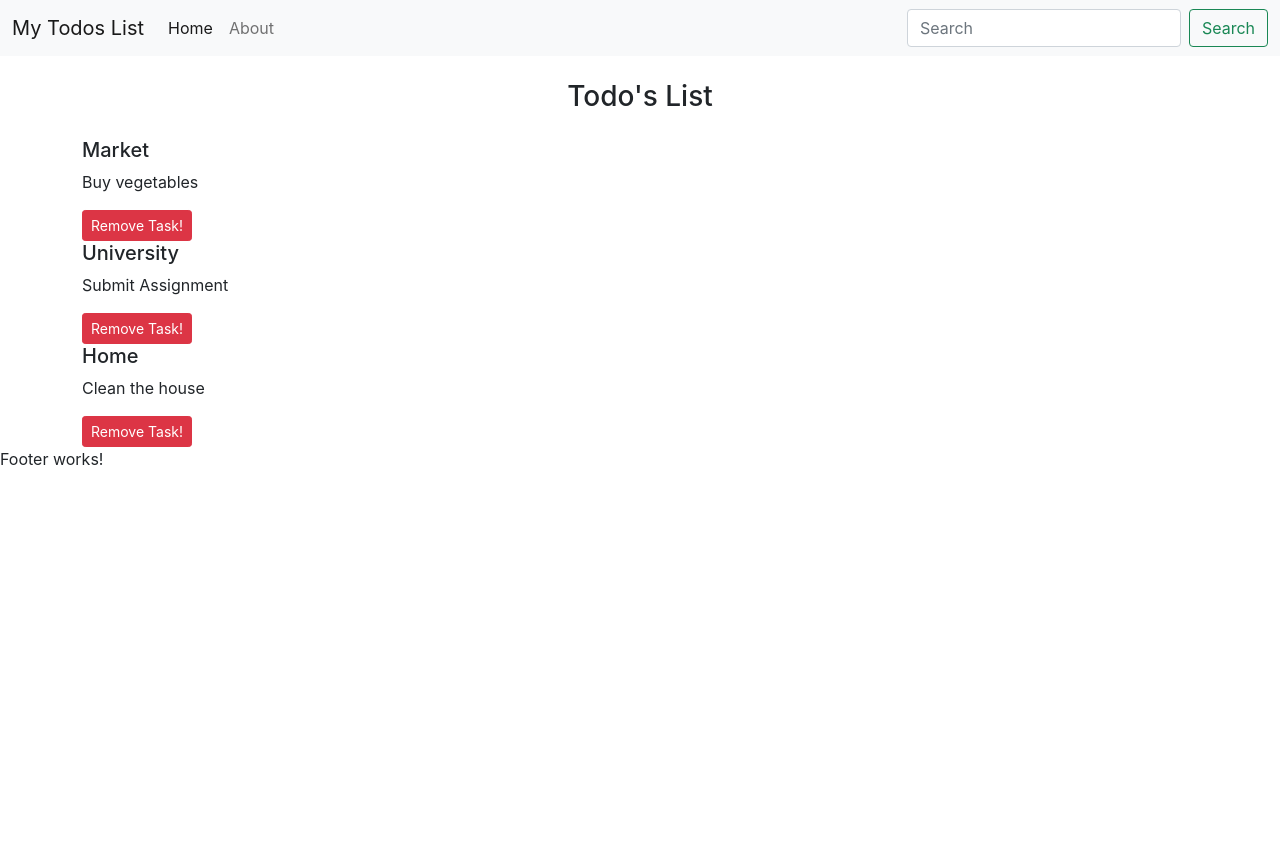
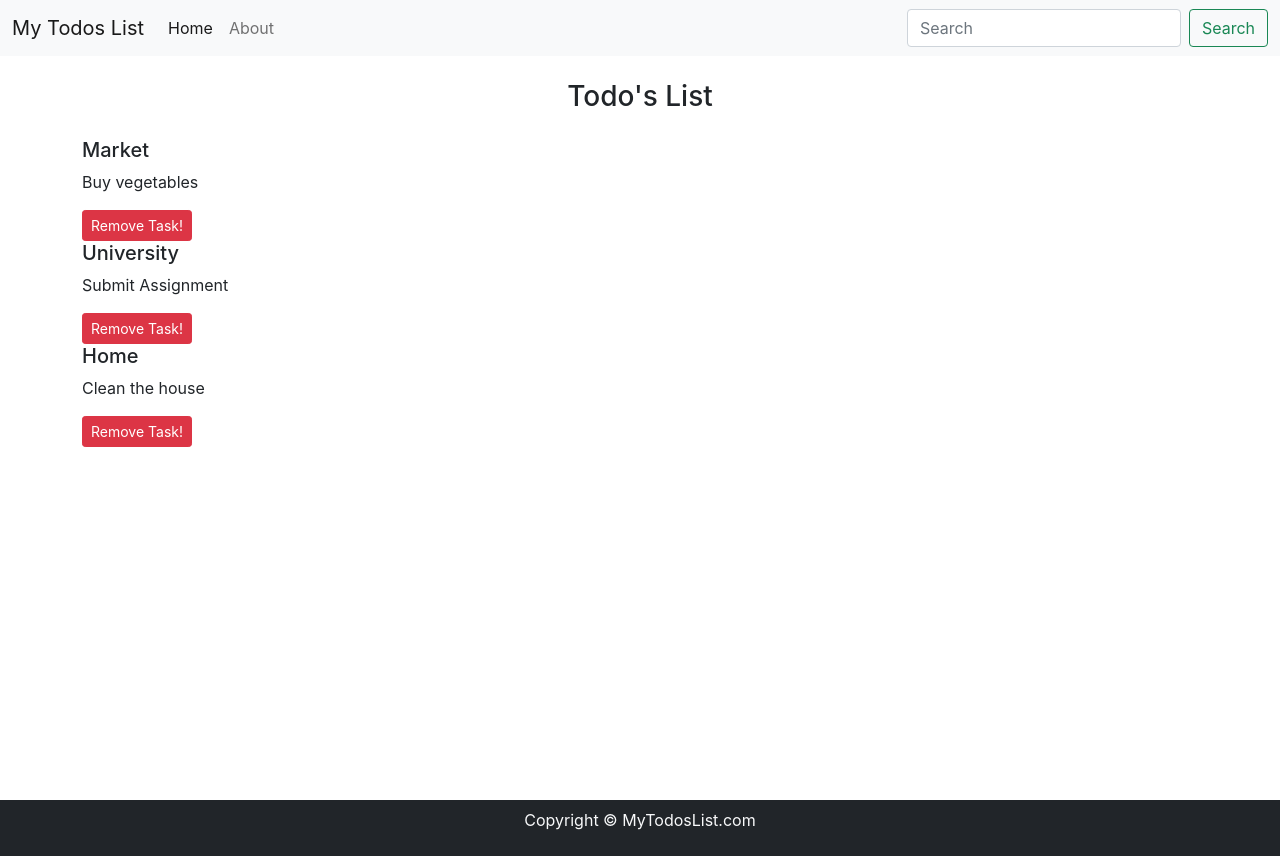
Before and after one commit to haha-harshit/todolist, a React (Create React App) app in the folder Desktop/node_ws/React_todo/first-react-todos/: page / in a window 1280 px wide. Before the commit the page ends 800 px from the top, so only its background shows below. Built offline with nearby package versions, Linux system fonts and the light colour scheme.

Commit message:
add style to footer

```diff
--- a/Desktop/node_ws/React_todo/first-react-todos/src/myComponents/footer.js
+++ b/Desktop/node_ws/React_todo/first-react-todos/src/myComponents/footer.js
@@ -1,9 +1,18 @@
 import React from 'react'
 
 export const Footer = () => {
+
+    let footerStyle = {
+        position: "absolute",
+        top: "100vh",
+        width: "100%"
+    }
+
     return (
-        <div>
-            Footer works!
-        </div>
+        <footer className="bg-dark text-light" style={footerStyle}>
+            <p className="text-center py-2">
+                Copyright &copy; MyTodosList.com
+            </p>
+        </footer>
     )
 }
--- a/Desktop/node_ws/React_todo/first-react-todos/src/myComponents/header.js
+++ b/Desktop/node_ws/React_todo/first-react-todos/src/myComponents/header.js
@@ -4,9 +4,15 @@ import PropTypes from 'prop-types'
 
 
 export default function Header(props) {
+
+    let headerStyle = {
+        position: "fixed"
+    }
+
     return (
         <>
-            <nav className="navbar navbar-expand-lg navbar-light bg-light">
+
+            <nav className="navbar navbar-expand-lg navbar-light bg-light" >
                 <div className="container-fluid">
                     <a className="navbar-brand" href="#">{props.title}</a>
                     <button className="navbar-toggler" type="button" data-bs-toggle="collapse" data-bs-target="#navbarSupportedContent" aria-controls="navbarSupportedContent" aria-expanded="false" aria-label="Toggle navigation">
@@ -29,6 +35,7 @@ export default function Header(props) {
                     </div>
                 </div>
             </nav>
+
         </>
     )
 }
--- a/Desktop/node_ws/React_todo/first-react-todos/src/myComponents/todos.js
+++ b/Desktop/node_ws/React_todo/first-react-todos/src/myComponents/todos.js
@@ -8,7 +8,9 @@ export const Todos = (props) => {
         <div className = "container">
             <h3 className="text-center my-4">Todo's List</h3>
             {/* {props.todos} */}
-            {props.todos.map( (todoo) => {
+
+            {props.todos.length===0? "No Todos to Display!" :
+            props.todos.map( (todoo) => {
                 return <TodoItem todo={todoo} key={todoo.sno} onDelete={props.onDelete}/>
             })}
 
```
